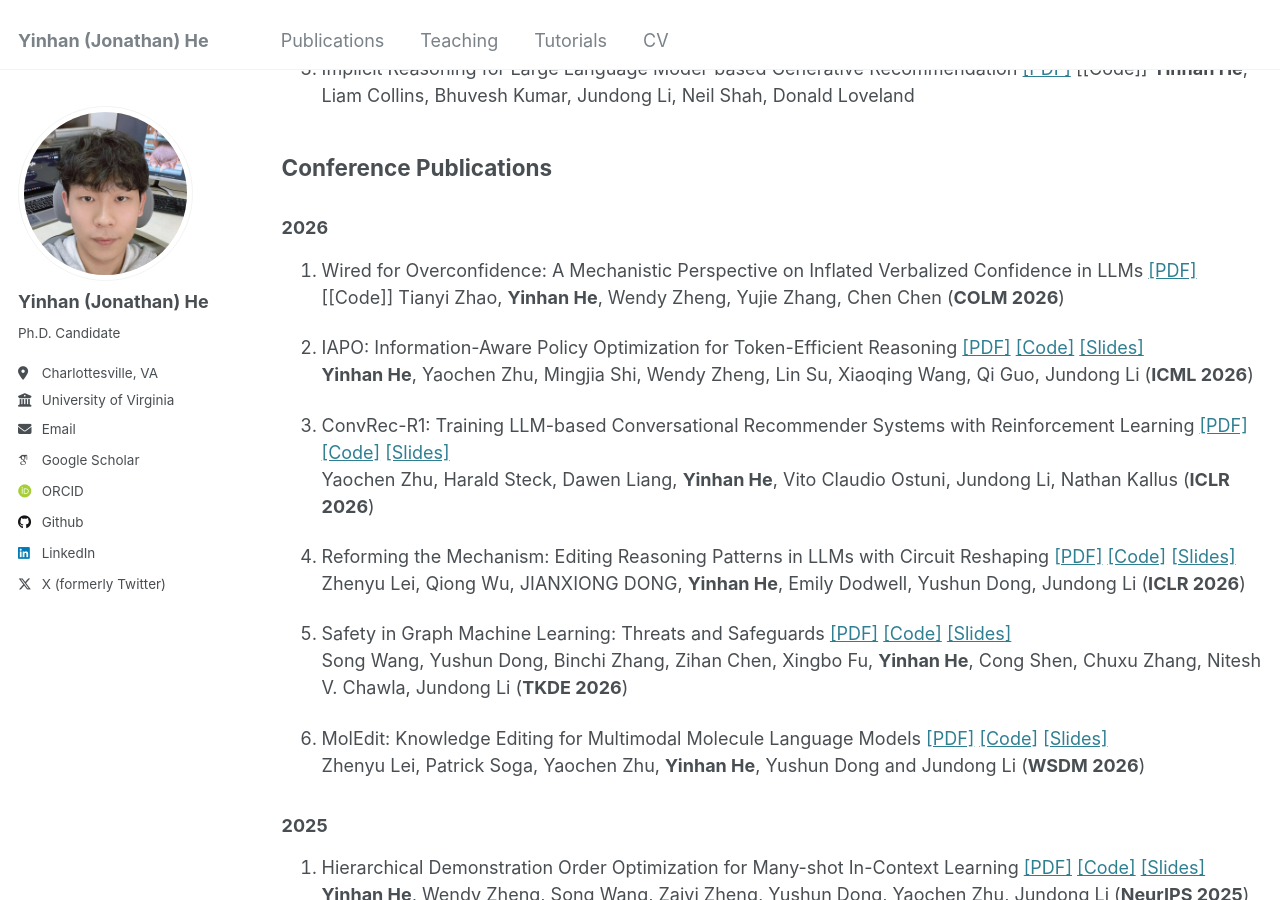
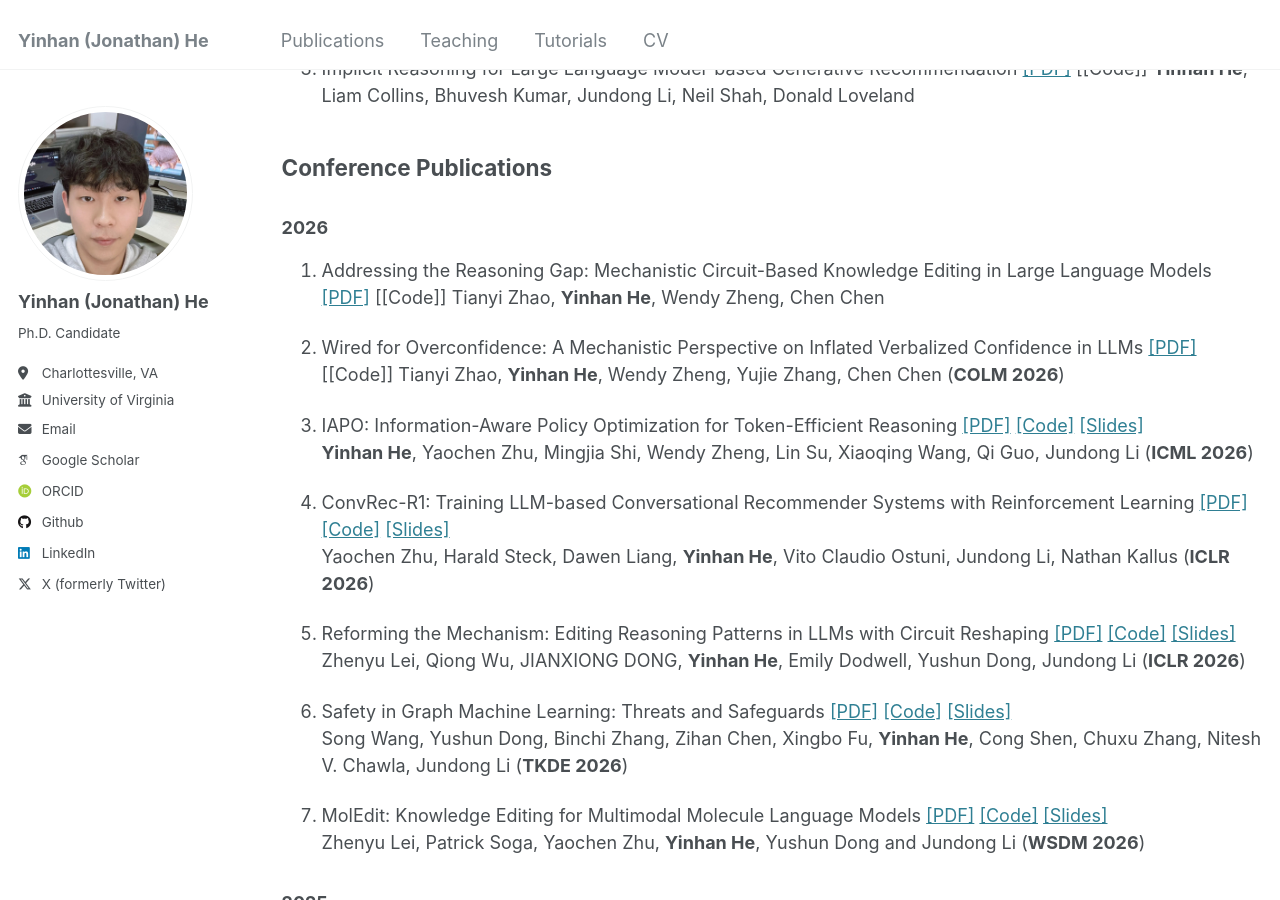
Before and after one commit to YinhanHe123/YinhanHe123.github.io, a Jekyll site: the page built from _pages/publications.md, in a window 1280 px wide and 900 px high, scrolled down 680 px. Built offline with Jekyll 4.4.1, drawn with Linux system fonts in a browser that asks for light colours; some web fonts are replaced; a script that is not in the unit is left out.

Commit message:
Reorder and update conference publications list

```diff
--- a/_pages/publications.md
+++ b/_pages/publications.md
@@ -29,22 +29,25 @@
 ## Conference Publications
 ### 2026
 
-1. Wired for Overconfidence: A Mechanistic Perspective on Inflated Verbalized Confidence in LLMs [[PDF]](https://yinhanhe123.github.io//publications/) [[Code]]
+1. Addressing the Reasoning Gap: Mechanistic Circuit-Based Knowledge Editing in Large Language Models [[PDF]](https://yinhanhe123.github.io//publications/) [[Code]]
+Tianyi Zhao, **Yinhan He**, Wendy Zheng, Chen Chen
+
+3. Wired for Overconfidence: A Mechanistic Perspective on Inflated Verbalized Confidence in LLMs [[PDF]](https://yinhanhe123.github.io//publications/) [[Code]]
 Tianyi Zhao, **Yinhan He**, Wendy Zheng, Yujie Zhang, Chen Chen (**COLM 2026**)
 
-3. IAPO: Information-Aware Policy Optimization for Token-Efficient Reasoning [[PDF]](https://yinhanhe123.github.io//publications/) [[Code]](https://yinhanhe123.github.io//publications/) [[Slides]](https://yinhanhe123.github.io//publications/)<br>
+4. IAPO: Information-Aware Policy Optimization for Token-Efficient Reasoning [[PDF]](https://yinhanhe123.github.io//publications/) [[Code]](https://yinhanhe123.github.io//publications/) [[Slides]](https://yinhanhe123.github.io//publications/)<br>
 **Yinhan He**, Yaochen Zhu, Mingjia Shi, Wendy Zheng, Lin Su, Xiaoqing Wang, Qi Guo, Jundong Li (**ICML 2026**)
 
-4. ConvRec-R1: Training LLM-based Conversational Recommender Systems with Reinforcement Learning [[PDF]](https://arxiv.org/html/2510.20150v1) [[Code]](https://yinhanhe123.github.io//publications/) [[Slides]](https://yinhanhe123.github.io//publications/)<br>
+5. ConvRec-R1: Training LLM-based Conversational Recommender Systems with Reinforcement Learning [[PDF]](https://arxiv.org/html/2510.20150v1) [[Code]](https://yinhanhe123.github.io//publications/) [[Slides]](https://yinhanhe123.github.io//publications/)<br>
 Yaochen Zhu, Harald Steck, Dawen Liang, **Yinhan He**, Vito Claudio Ostuni, Jundong Li, Nathan Kallus (**ICLR 2026**)
 
-5. Reforming the Mechanism: Editing Reasoning Patterns in LLMs with Circuit Reshaping [[PDF]](https://arxiv.org/html/2510.20150v1) [[Code]](https://yinhanhe123.github.io//publications/) [[Slides]](https://yinhanhe123.github.io//publications/)<br>
+6. Reforming the Mechanism: Editing Reasoning Patterns in LLMs with Circuit Reshaping [[PDF]](https://arxiv.org/html/2510.20150v1) [[Code]](https://yinhanhe123.github.io//publications/) [[Slides]](https://yinhanhe123.github.io//publications/)<br>
 Zhenyu Lei, Qiong Wu, JIANXIONG DONG, **Yinhan He**, Emily Dodwell, Yushun Dong, Jundong Li (**ICLR 2026**)
 
-6. Safety in Graph Machine Learning: Threats and Safeguards [[PDF]](https://arxiv.org/abs/2405.11034) [[Code]](https://yinhanhe123.github.io//publications/) [[Slides]](https://yinhanhe123.github.io//publications/)<br>
+7. Safety in Graph Machine Learning: Threats and Safeguards [[PDF]](https://arxiv.org/abs/2405.11034) [[Code]](https://yinhanhe123.github.io//publications/) [[Slides]](https://yinhanhe123.github.io//publications/)<br>
 Song Wang, Yushun Dong, Binchi Zhang, Zihan Chen, Xingbo Fu, **Yinhan He**, Cong Shen, Chuxu Zhang, Nitesh V. Chawla, Jundong Li (**TKDE 2026**)
 
-7. MolEdit: Knowledge Editing for Multimodal Molecule Language Models [[PDF]](https://yinhanhe123.github.io//publications/) [[Code]](https://yinhanhe123.github.io//publications/) [[Slides]](https://yinhanhe123.github.io//publications/)<br>
+8. MolEdit: Knowledge Editing for Multimodal Molecule Language Models [[PDF]](https://yinhanhe123.github.io//publications/) [[Code]](https://yinhanhe123.github.io//publications/) [[Slides]](https://yinhanhe123.github.io//publications/)<br>
 Zhenyu Lei, Patrick Soga, Yaochen Zhu, **Yinhan He**, Yushun Dong and Jundong Li (**WSDM 2026**)
 
 
```
Also changed, not shown: other parts of _pages/publications.md (+1 -1 lines).
